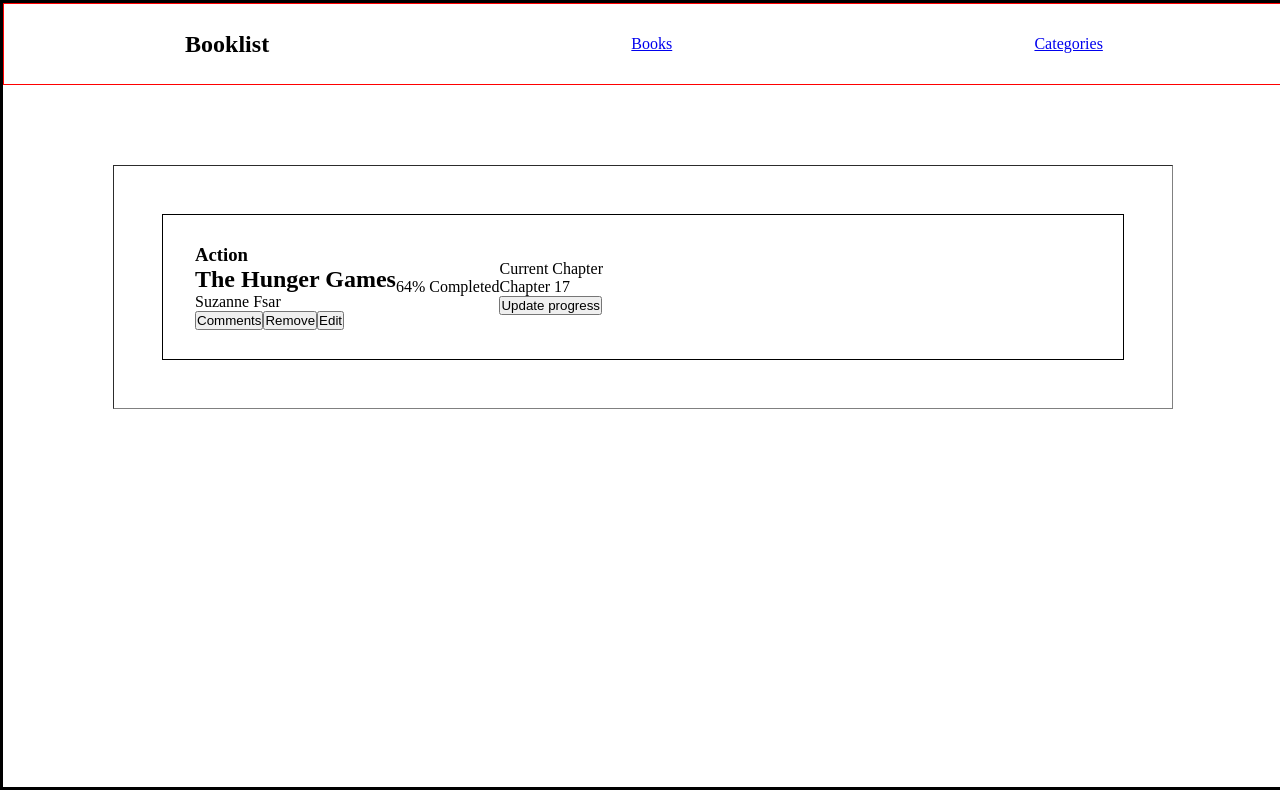
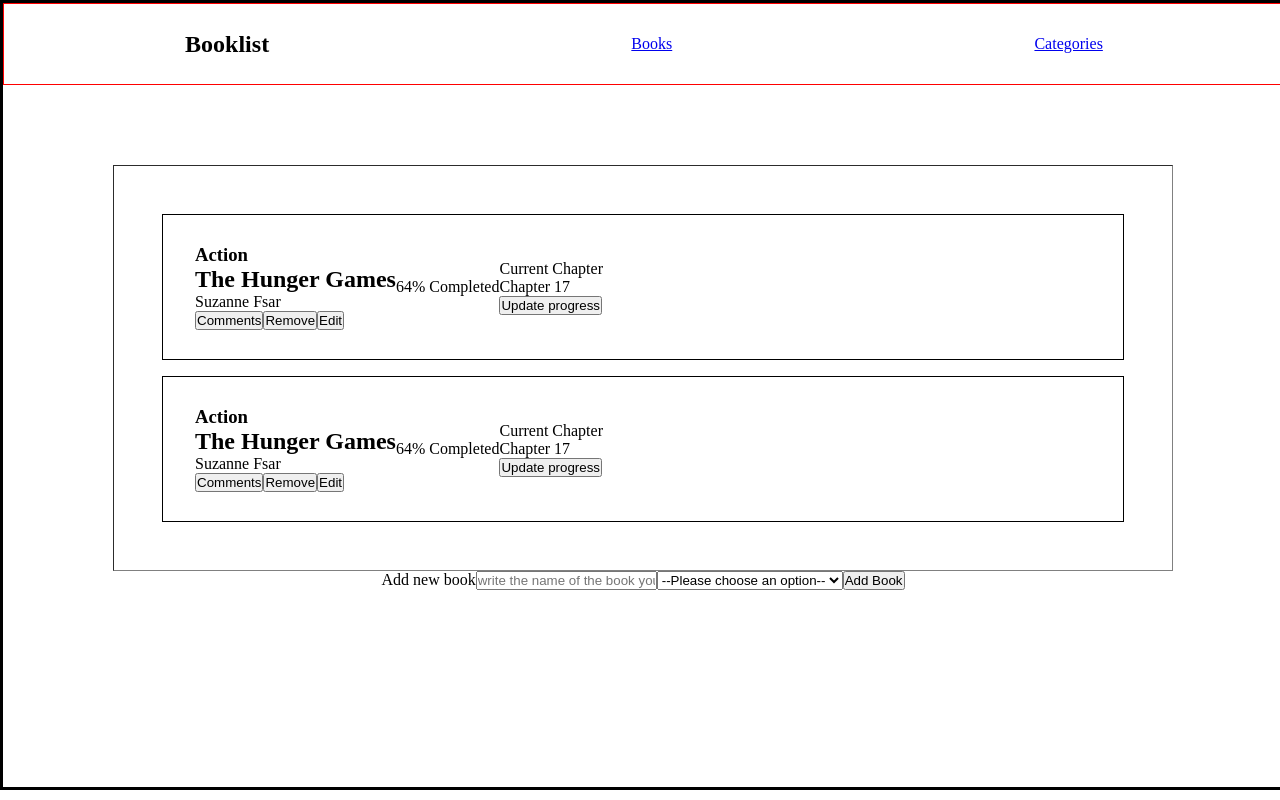
Before and after one commit to sntgopl/booklist-store, a React (Create React App) app: page / in a window 1280 px wide. Built offline with nearby package versions, Linux system fonts and the light colour scheme.

Commit message:
Add form Component

```diff
--- a/src/App.js
+++ b/src/App.js
@@ -3,6 +3,7 @@
   Routes, Route, Link,
 } from 'react-router-dom';
 import Book from './Components/Books';
+import AddBook from './Components/Form';
 
 const NavBar = () => {
   return (
@@ -19,7 +20,9 @@
     <div className='HomePage'>
       <ul className='Booklist'>
         <Book />
+        <Book />
       </ul>
+      <AddBook />
     </div>
   )
 }
--- /dev/null
+++ b/src/Components/Form.js
@@ -0,0 +1,20 @@
+import React from 'react';
+
+const AddBook = () => {
+  return (
+    <div>
+      <form>
+        <label>Add new book</label>
+        <input type='text' placeholder='write the name of the book you want to add'></input>
+        <select name='Category'>
+          <option value='--'>--Please choose an option--</option>
+          <option value='terror'>Terror</option>
+          <option value='drama'>Drama</option>
+        </select>
+        <button type='button'>Add Book</button>
+      </form>
+    </div>
+  );
+}
+
+export default AddBook;
```
